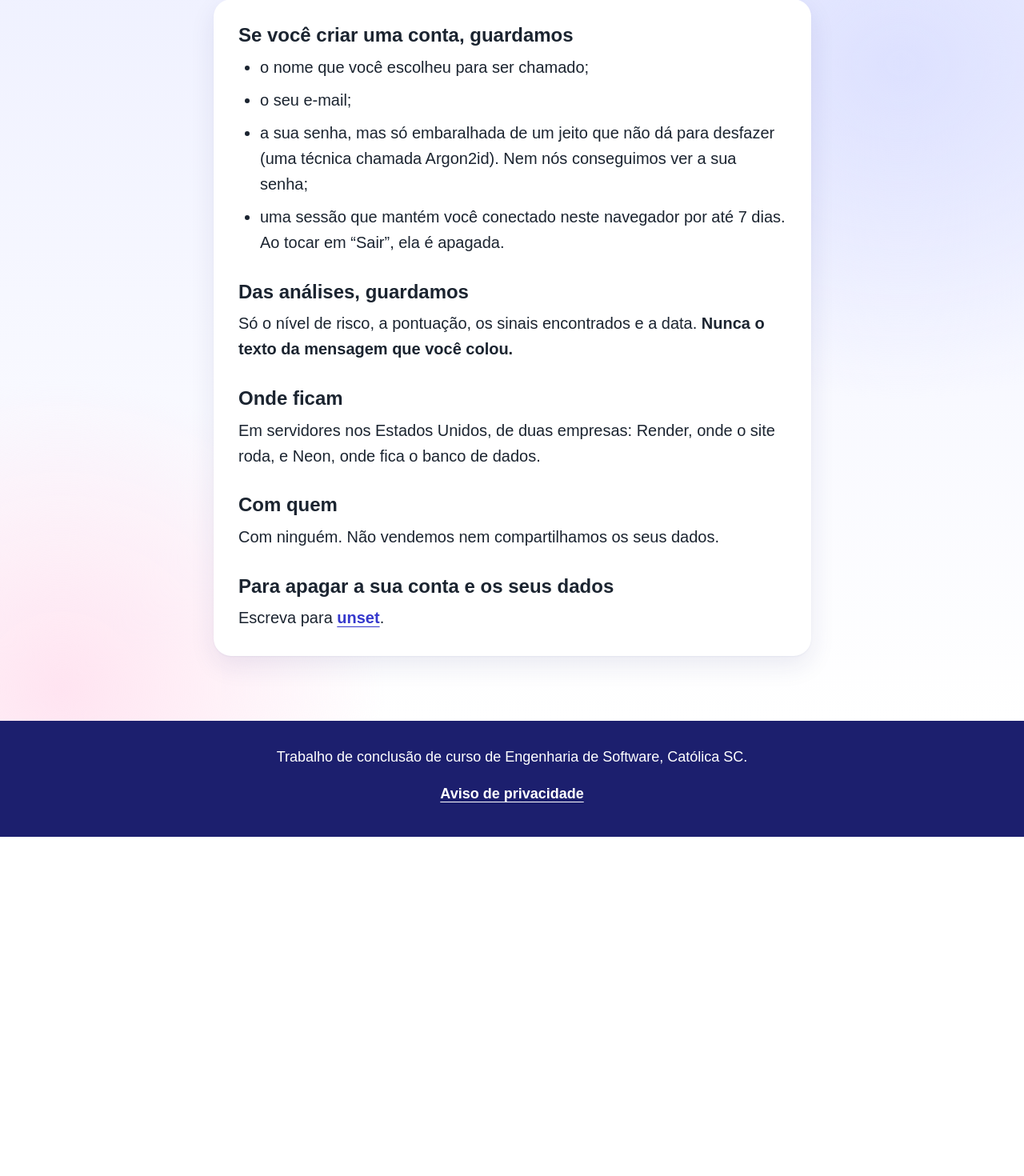
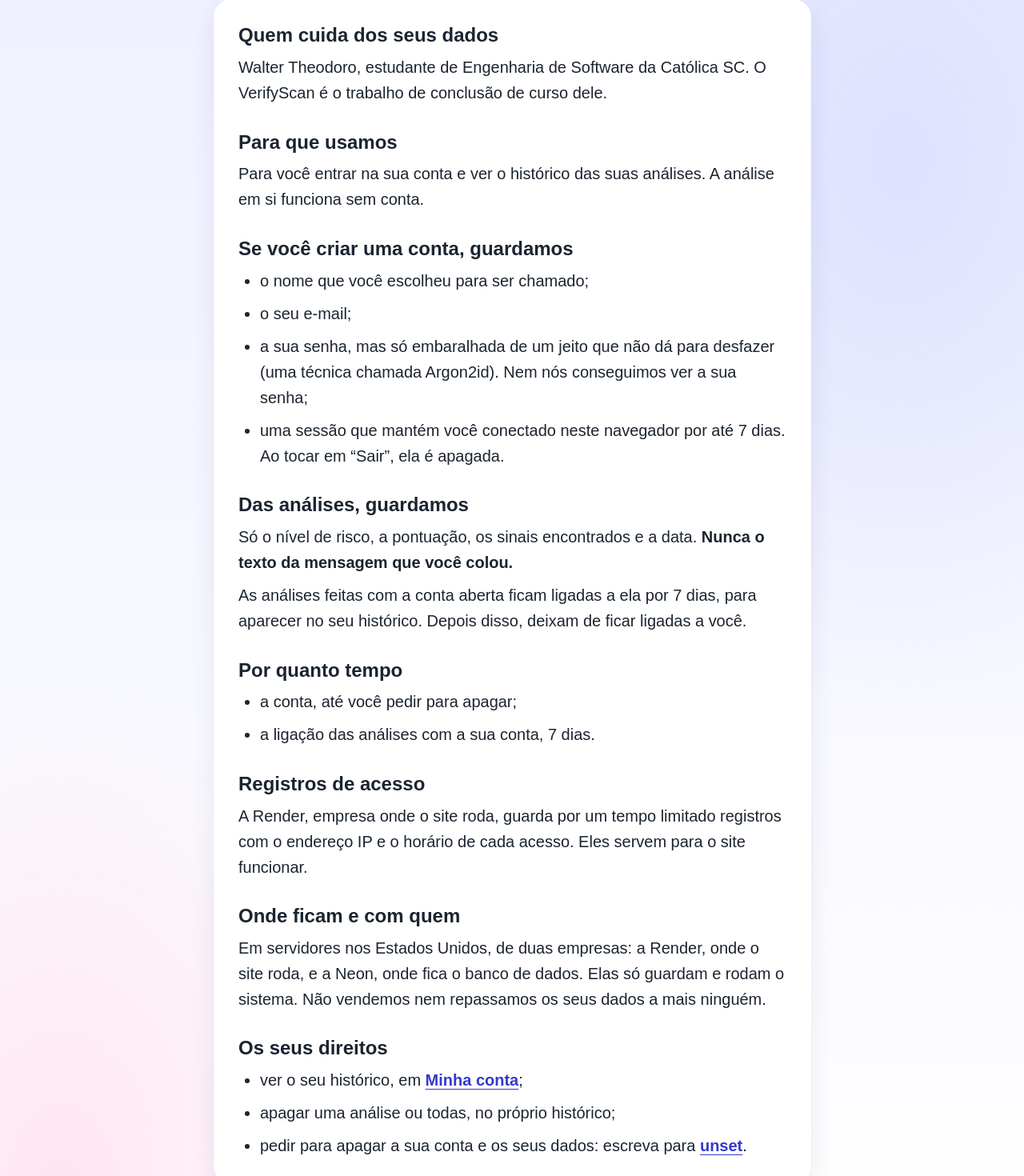
Before and after one commit to WalterTheodoro/VerifyScan, a Next.js app in the folder frontend/: page /privacidade in a window 1280 px wide. Shown: the part 170-1640 px from the top of the page at 80% size. Before the commit the page ends 1216 px from the top, so only its background shows below. Built offline with nearby package versions, Linux system fonts and the light colour scheme; no server answers; a web font is replaced by a local one.

Commit message:
feat(frontend): reescreve o aviso de privacidade como componente compartilhado, com o art. 9º da LGPD

```diff
--- /dev/null
+++ b/frontend/app/_componentes/aviso-privacidade.tsx
@@ -0,0 +1,116 @@
+import Link from "next/link";
+
+// NEXT_PUBLIC_ porque as páginas são geradas no build e o valor entra no HTML. Sem a variável, o
+// aviso continua de pé e diz que o contato está em configuração.
+const CONTATO = process.env.NEXT_PUBLIC_CONTATO_PRIVACIDADE?.trim() ?? "";
+
+const LINK = "font-bold text-anil underline underline-offset-4 break-all";
+
+/** Aviso de privacidade, em pt-BR simples, cobrindo o art. 9º da LGPD: quem é o responsável,
+ *  para que, o que, por quanto tempo, onde, com quem e quais são os direitos.
+ *
+ *  O mesmo componente em /privacidade e em /conta/privacidade. O que está aqui precisa bater com
+ *  o banco: models/, ADR-0006 e ADR-0015 (análise sem texto, vínculo de 7 dias), ADR-0013 (conta
+ *  e sessão), ADR-0011 (Neon). `nivel` mantém a hierarquia de títulos de quem o usa. */
+export function AvisoPrivacidade({ nivel }: { nivel: "h2" | "h3" }) {
+  const Titulo = nivel;
+  const titulo = "text-secao font-bold sm:text-secao-lg";
+
+  return (
+    <div className="flex flex-col gap-bloco text-destaque">
+      <section aria-labelledby="quem" className="flex flex-col gap-junto">
+        <Titulo id="quem" className={titulo}>Quem cuida dos seus dados</Titulo>
+        <p>
+          Walter Theodoro, estudante de Engenharia de Software da Católica SC. O VerifyScan é o
+          trabalho de conclusão de curso dele.
+        </p>
+      </section>
+
+      <section aria-labelledby="para-que" className="flex flex-col gap-junto">
+        <Titulo id="para-que" className={titulo}>Para que usamos</Titulo>
+        <p>
+          Para você entrar na sua conta e ver o histórico das suas análises. A análise em si
+          funciona sem conta.
+        </p>
+      </section>
+
+      <section aria-labelledby="com-conta" className="flex flex-col gap-junto">
+        <Titulo id="com-conta" className={titulo}>Se você criar uma conta, guardamos</Titulo>
+        <ul className="flex list-disc flex-col gap-junto pl-6">
+          <li>o nome que você escolheu para ser chamado;</li>
+          <li>o seu e-mail;</li>
+          <li>
+            a sua senha, mas só embaralhada de um jeito que não dá para desfazer (uma técnica
+            chamada Argon2id). Nem nós conseguimos ver a sua senha;
+          </li>
+          <li>
+            uma sessão que mantém você conectado neste navegador por até 7 dias. Ao tocar em
+            &ldquo;Sair&rdquo;, ela é apagada.
+          </li>
+        </ul>
+      </section>
+
+      <section aria-labelledby="analises" className="flex flex-col gap-junto">
+        <Titulo id="analises" className={titulo}>Das análises, guardamos</Titulo>
+        <p>
+          Só o nível de risco, a pontuação, os sinais encontrados e a data.{" "}
+          <strong>Nunca o texto da mensagem que você colou.</strong>
+        </p>
+        <p>
+          As análises feitas com a conta aberta ficam ligadas a ela por 7 dias, para aparecer no
+          seu histórico. Depois disso, deixam de ficar ligadas a você.
+        </p>
+      </section>
+
+      <section aria-labelledby="tempo" className="flex flex-col gap-junto">
+        <Titulo id="tempo" className={titulo}>Por quanto tempo</Titulo>
+        <ul className="flex list-disc flex-col gap-junto pl-6">
+          <li>a conta, até você pedir para apagar;</li>
+          <li>a ligação das análises com a sua conta, 7 dias.</li>
+        </ul>
+      </section>
+
+      <section aria-labelledby="acessos" className="flex flex-col gap-junto">
+        <Titulo id="acessos" className={titulo}>Registros de acesso</Titulo>
+        <p>
+          A Render, empresa onde o site roda, guarda por um tempo limitado registros com o
+          endereço IP e o horário de cada acesso. Eles servem para o site funcionar.
+        </p>
+      </section>
+
+      <section aria-labelledby="onde" className="flex flex-col gap-junto">
+        <Titulo id="onde" className={titulo}>Onde ficam e com quem</Titulo>
+        <p>
+          Em servidores nos Estados Unidos, de duas empresas: a Render, onde o site roda, e a
+          Neon, onde fica o banco de dados. Elas só guardam e rodam o sistema. Não vendemos nem
+          repassamos os seus dados a mais ninguém.
+        </p>
+      </section>
+
+      <section aria-labelledby="direitos" className="flex flex-col gap-junto">
+        <Titulo id="direitos" className={titulo}>Os seus direitos</Titulo>
+        <ul className="flex list-disc flex-col gap-junto pl-6">
+          <li>
+            ver o seu histórico, em{" "}
+            <Link href="/conta/historico" className={LINK}>Minha conta</Link>;
+          </li>
+          <li>apagar uma análise ou todas, no próprio histórico;</li>
+          <li>
+            pedir para apagar a sua conta e os seus dados:{" "}
+            {CONTATO ? (
+              <>
+                escreva para{" "}
+                <a href={`mailto:${CONTATO}`} className={LINK}>
+                  {CONTATO}
+                </a>
+                .
+              </>
+            ) : (
+              <>escreva para o nosso contato, que está em configuração.</>
+            )}
+          </li>
+        </ul>
+      </section>
+    </div>
+  );
+}
--- a/frontend/app/privacidade/page.tsx
+++ b/frontend/app/privacidade/page.tsx
@@ -1,19 +1,14 @@
 import type { Metadata } from "next";
 
+import { AvisoPrivacidade } from "../_componentes/aviso-privacidade";
 import { Cabecalho } from "../_componentes/cabecalho";
 import { Rodape } from "../_componentes/rodape";
 import { RaizDaPagina } from "../_componentes/raiz-da-pagina";
 
 export const metadata: Metadata = { title: "Aviso de privacidade — VerifyScan" };
 
-// NEXT_PUBLIC_ porque a página é gerada no build e o valor entra no HTML. Sem a variável, a
-// página continua de pé e diz que o contato está em configuração.
-const CONTATO = process.env.NEXT_PUBLIC_CONTATO_PRIVACIDADE?.trim() ?? "";
-
-const LINK = "font-bold text-anil underline underline-offset-4 break-all";
-
-/** Aviso curto, em pt-BR simples. O que está aqui precisa bater com o banco: models/ e
- *  ADR-0006 (análise sem texto), ADR-0013 (conta e sessão), ADR-0011 (Neon). */
+/** Página pública, para quem ainda não tem conta (link do rodapé e do cadastro). O conteúdo é o
+ *  mesmo da seção Privacidade da conta: um componente só. */
 export default function PaginaPrivacidade() {
   return (
     <RaizDaPagina>
@@ -22,69 +17,8 @@ export default function PaginaPrivacidade() {
         <div className="mx-auto flex w-full max-w-[44rem] flex-col gap-bloco px-5 pb-secao
           pt-bloco">
           <h1 className="text-titulo font-bold sm:text-titulo-lg">Aviso de privacidade</h1>
-
-          <div className="cartao flex flex-col gap-bloco p-5 text-destaque sm:p-bloco">
-            <section aria-labelledby="com-conta" className="flex flex-col gap-junto">
-              <h2 id="com-conta" className="text-secao font-bold sm:text-secao-lg">
-                Se você criar uma conta, guardamos
-              </h2>
-              <ul className="flex list-disc flex-col gap-junto pl-6">
-                <li>o nome que você escolheu para ser chamado;</li>
-                <li>o seu e-mail;</li>
-                <li>
-                  a sua senha, mas só embaralhada de um jeito que não dá para desfazer (uma
-                  técnica chamada Argon2id). Nem nós conseguimos ver a sua senha;
-                </li>
-                <li>
-                  uma sessão que mantém você conectado neste navegador por até 7 dias. Ao
-                  tocar em &ldquo;Sair&rdquo;, ela é apagada.
-                </li>
-              </ul>
-            </section>
-
-            <section aria-labelledby="analises" className="flex flex-col gap-junto">
-              <h2 id="analises" className="text-secao font-bold sm:text-secao-lg">
-                Das análises, guardamos
-              </h2>
-              <p>
-                Só o nível de risco, a pontuação, os sinais encontrados e a data.{" "}
-                <strong>Nunca o texto da mensagem que você colou.</strong>
-              </p>
-            </section>
-
-            <section aria-labelledby="onde" className="flex flex-col gap-junto">
-              <h2 id="onde" className="text-secao font-bold sm:text-secao-lg">
-                Onde ficam
-              </h2>
-              <p>
-                Em servidores nos Estados Unidos, de duas empresas: Render, onde o site roda, e
-                Neon, onde fica o banco de dados.
-              </p>
-            </section>
-
-            <section aria-labelledby="compartilhar" className="flex flex-col gap-junto">
-              <h2 id="compartilhar" className="text-secao font-bold sm:text-secao-lg">
-                Com quem
-              </h2>
-              <p>Com ninguém. Não vendemos nem compartilhamos os seus dados.</p>
-            </section>
-
-            <section aria-labelledby="apagar" className="flex flex-col gap-junto">
-              <h2 id="apagar" className="text-secao font-bold sm:text-secao-lg">
-                Para apagar a sua conta e os seus dados
-              </h2>
-              {CONTATO ? (
-                <p>
-                  Escreva para{" "}
-                  <a href={`mailto:${CONTATO}`} className={LINK}>
-                    {CONTATO}
-                  </a>
-                  .
-                </p>
-              ) : (
-                <p>Escreva para o nosso contato, que está em configuração.</p>
-              )}
-            </section>
+          <div className="cartao p-5 sm:p-bloco">
+            <AvisoPrivacidade nivel="h2" />
           </div>
         </div>
       </main>
```
